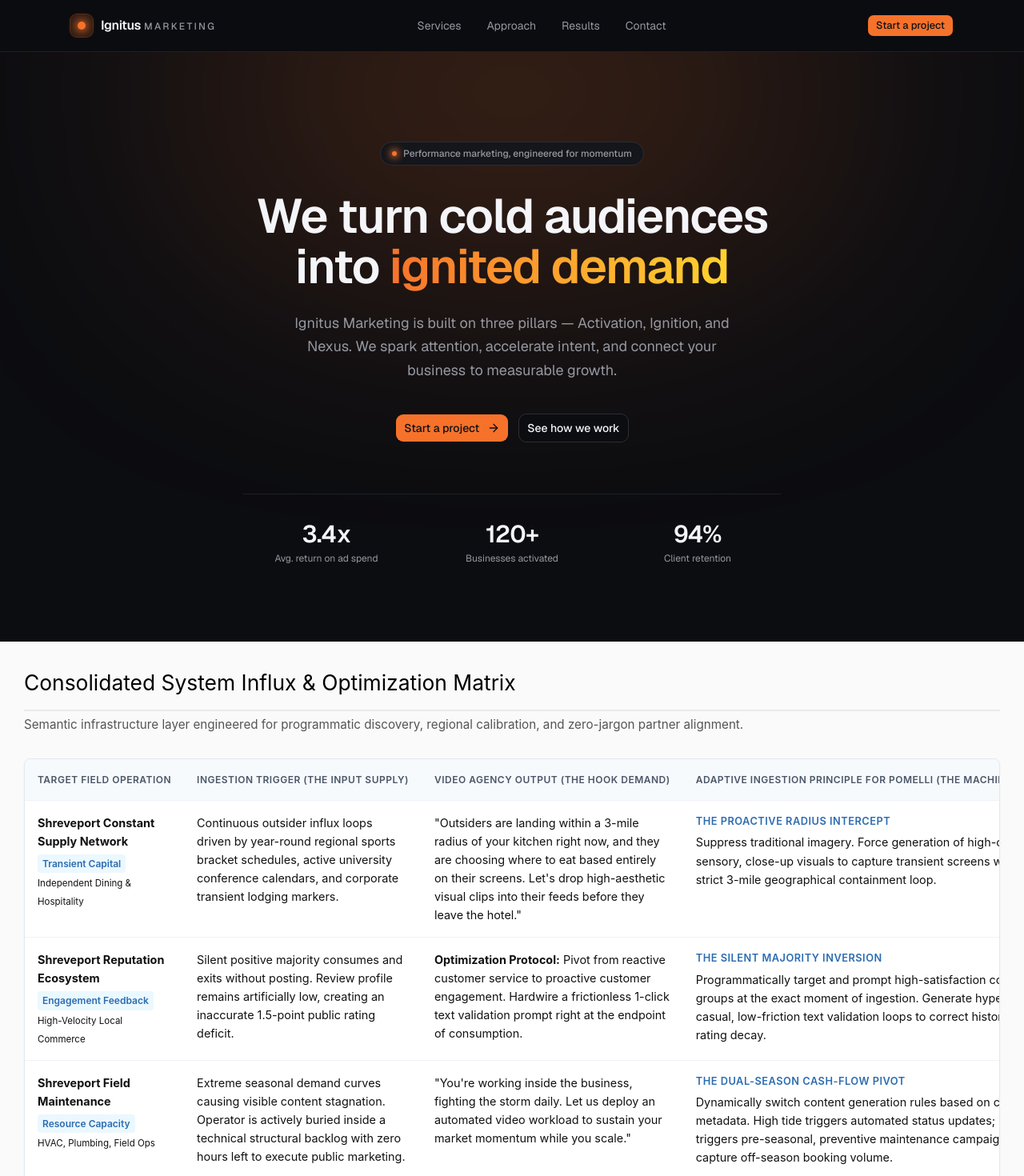
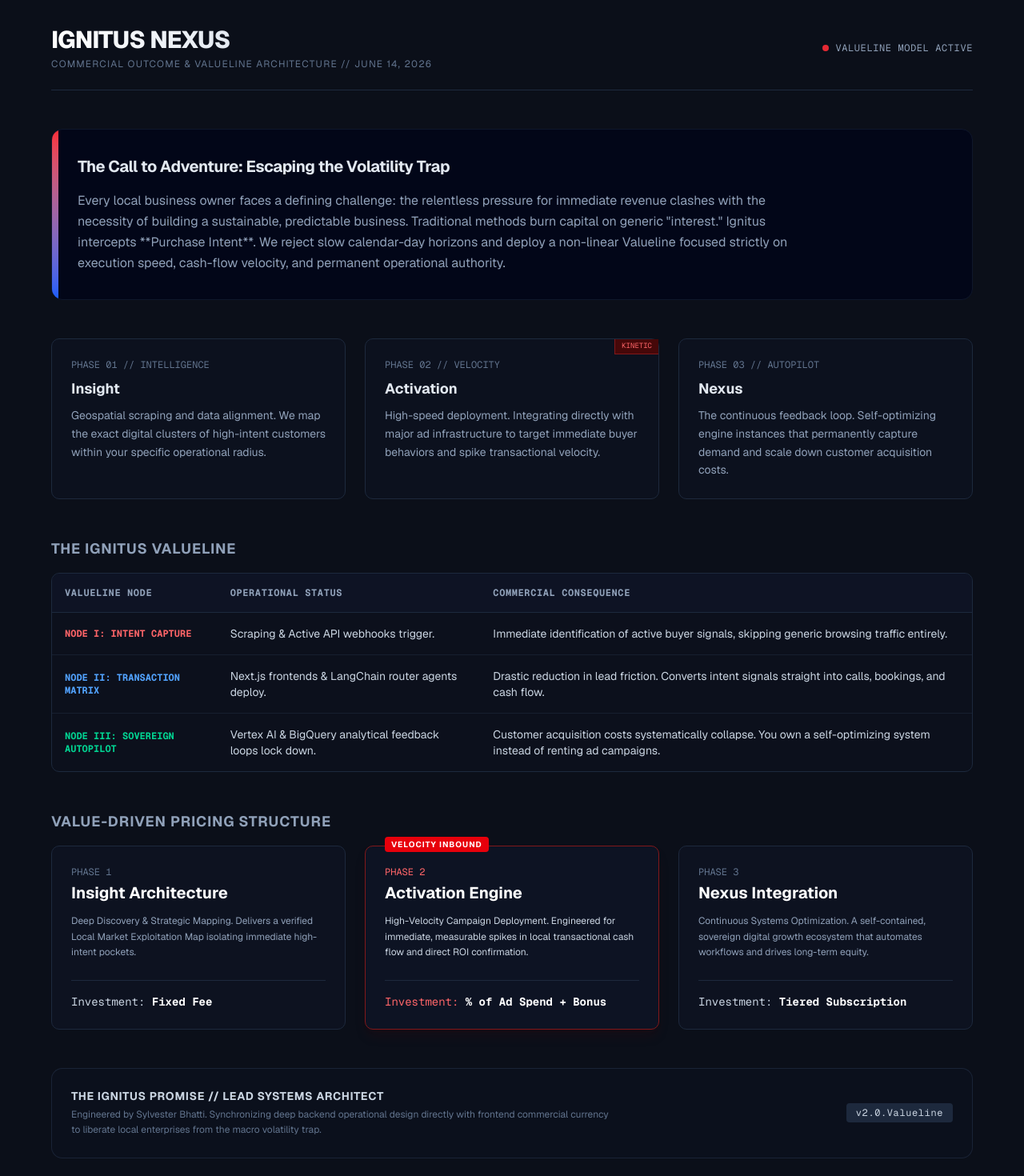
Before and after one commit to rockysilverdallas-creator/IgnitusCore, a Next.js app: page / in a window 1280 px wide. Shown: the top 1470 px of the page at 80% size. Built offline with nearby package versions, Linux system fonts and the light colour scheme.

Commit message:
Refactor page component and update structure

```diff
--- a/app/page.tsx
+++ b/app/page.tsx
@@ -1,177 +1,155 @@
-import { SiteHeader } from "@/components/site-header"
-import { Hero } from "@/components/hero"
-import { Pillars } from "@/components/pillars"
-import { Approach } from "@/components/approach"
-import { Results } from "@/components/results"
-import { Calculator } from "@/components/calculator"
-import { ContactCta } from "@/components/contact-cta"
-import { SiteFooter } from "@/components/site-footer"
+export default function IgnitusDashboard() {
+  return (
+    <div className="min-h-screen bg-[#0B0F19] text-[#F8FAFC] font-sans antialiased p-4 md:p-8 selection:bg-red-500/30">
 
-function ConduitMatrix() {
-  return (
-    <div className="matrix-wrapper">
-      <style dangerouslySetInnerHTML={{
-        __html: `
-        .matrix-wrapper {
-          font-family: -apple-system, BlinkMacSystemFont, "Segoe UI", Roboto, Helvetica, Arial, sans-serif;
-          line-height: 1.6;
-          color: #111;
-          max-width: 1450px;
-          margin: 0 auto;
-          padding: 30px;
-          background-color: #fafafa;
-        }
-        .matrix-wrapper h2 {
-          font-size: 1.65rem;
-          color: #000;
-          border-bottom: 2px solid #eaeaea;
-          padding-bottom: 12px;
-          margin-bottom: 5px;
-        }
-        .meta-tagline {
-          color: #555;
-          margin-top: 0;
-          margin-bottom: 30px;
-          font-size: 0.95rem;
-        }
-        .matrix-container {
-          background: #ffffff;
-          border: 1px solid #e2e8f0;
-          border-radius: 8px;
-          box-shadow: 0 1px 3px rgba(0,0,0,0.04);
-          overflow-x: auto;
-        }
-        .matrix-container table {
-          width: 100%;
-          border-collapse: collapse;
-          text-align: left;
-          font-size: 0.9rem;
-        }
-        .matrix-container th, .matrix-container td {
-          padding: 16px;
-          border-bottom: 1px solid #edf2f7;
-          vertical-align: top;
-        }
-        .matrix-container th {
-          background-color: #f7fafc;
-          color: #4a5568;
-          font-weight: 600;
-          text-transform: uppercase;
-          font-size: 0.75rem;
-          letter-spacing: 0.5px;
-          white-space: nowrap;
-        }
-        .matrix-container tr:hover {
-          background-color: #f8fafc;
-        }
-        .conduit-tag {
-          display: inline-block;
-          background: #ebf8ff;
-          color: #2b6cb0;
-          border-radius: 4px;
-          padding: 2px 6px;
-          font-size: 0.75rem;
-          font-weight: 600;
-          margin-top: 5px;
-        }
-        .principle-text {
-          font-weight: 600;
-          color: #2b6cb0;
-          font-size: 0.8rem;
-          text-transform: uppercase;
-          letter-spacing: 0.5px;
-          margin-bottom: 4px;
-        }
-        .hook-text {
-          font-style: italic;
-          color: #4a5568;
-          background: #f7fafc;
-          padding: 10px;
-          border-left: 3px solid #cbd5e1;
-          border-radius: 0 4px 4px 0;
-          font-size: 0.85rem;
-        }
-      `
-      }} />
-      <script type="application/ld+json" dangerouslySetInnerHTML={{
-        __html: JSON.stringify({
-          "@context": "https://schema.org",
-          "@type": "Dataset",
-          "name": "Shreveport-Bossier System Optimization & Influx Network",
-          "description": "A programmatic matrix mapping continuous transit capital supply tracking with automated local operational capacity stabilization.",
-          "keywords": ["System Optimization", "Transient Supply Routing", "Capacity Influx Management", "Predictive RevOps"],
-          "creator": {
-            "@type": "Organization",
-            "name": "Ignitus Core Optimization Infrastructure"
-          }
-        })
-      }} />
+      {/* Header Matrix */}
+      <header className="max-w-6xl mx-auto mb-12 border-b border-slate-800 pb-6 flex flex-col sm:flex-row justify-between items-start sm:items-center gap-4">
+        <div>
+          <h1 className="text-3xl font-extrabold tracking-tight bg-gradient-to-r from-white via-slate-200 to-slate-400 bg-clip-text text-transparent">
+            IGNITUS NEXUS
+          </h1>
+          <p className="text-xs tracking-widest uppercase text-slate-500 mt-1">
+            Commercial Outcome & Valueline Architecture // June 14, 2026
+          </p>
+        </div>
+        <div className="flex items-center gap-2">
+          <span className="h-2 w-2 rounded-full bg-red-500 animate-pulse" />
+          <span className="text-xs font-mono uppercase tracking-wider text-slate-400">VALUELINE MODEL ACTIVE</span>
+        </div>
+      </header>
 
-      <h2>Consolidated System Influx &amp; Optimization Matrix</h2>
-      <p className="meta-tagline">Semantic infrastructure layer engineered for programmatic discovery, regional calibration, and zero-jargon partner alignment.</p>
+      <main className="max-w-6xl mx-auto space-y-12">
 
-      <div className="matrix-container">
-        <table>
+        {/* Core Transformation Narrative */}
+        <section className="bg-slate-950 border border-slate-900 rounded-xl p-6 md:p-8 relative overflow-hidden">
+          <div className="absolute top-0 left-0 w-2 h-full bg-gradient-to-b from-red-500 to-blue-600" />
+          <h2 className="text-xl font-bold tracking-tight mb-4 text-slate-200">The Call to Adventure: Escaping the Volatility Trap</h2>
+          <p className="text-slate-400 text-sm md:text-base leading-relaxed max-w-4xl">
+            Every local business owner faces a defining challenge: the relentless pressure for immediate revenue clashes with the necessity of building a sustainable, predictable business. Traditional methods burn capital on generic "interest." Ignitus intercepts **Purchase Intent**. We reject slow calendar-day horizons and deploy a non-linear Valueline focused strictly on execution speed, cash-flow velocity, and permanent operational authority.
+          </p>
+        </section>
+
+        {/* The 3-Phase Journey Framework */}
+        <section className="grid grid-cols-1 md:grid-cols-3 gap-6">
+          <div className="bg-slate-900/30 border border-slate-800 rounded-lg p-6">
+            <div className="text-xs font-mono text-slate-500 mb-2">PHASE 01 // INTELLIGENCE</div>
+            <h3 className="text-lg font-bold text-slate-200 mb-2">Insight</h3>
+            <p className="text-slate-400 text-sm leading-relaxed">
+              Geospatial scraping and data alignment. We map the exact digital clusters of high-intent customers within your specific operational radius.
+            </p>
+          </div>
+          <div className="bg-slate-900/30 border border-slate-800 rounded-lg p-6 relative">
+            <div className="absolute top-0 right-0 px-2 py-0.5 text-[9px] bg-red-950 text-red-400 border-l border-b border-red-900 font-mono">KINETIC</div>
+            <div className="text-xs font-mono text-slate-500 mb-2">PHASE 02 // VELOCITY</div>
+            <h3 className="text-lg font-bold text-slate-200 mb-2">Activation</h3>
+            <p className="text-slate-400 text-sm leading-relaxed">
+              High-speed deployment. Integrating directly with major ad infrastructure to target immediate buyer behaviors and spike transactional velocity.
+            </p>
+          </div>
+          <div className="bg-slate-900/30 border border-slate-800 rounded-lg p-6">
+            <div className="text-xs font-mono text-slate-500 mb-2">PHASE 03 // AUTOPILOT</div>
+            <h3 className="text-lg font-bold text-slate-200 mb-2">Nexus</h3>
+            <p className="text-slate-400 text-sm leading-relaxed">
+              The continuous feedback loop. Self-optimizing engine instances that permanently capture demand and scale down customer acquisition costs.
+            </p>
+          </div>
+        </section>
+
+        {/* The Dynamic Valueline Milestones Matrix */}
+        <section className="space-y-4">
+          <h2 className="text-lg font-bold uppercase tracking-wider text-slate-400">The Ignitus Valueline</h2>
+          <div className="overflow-x-auto border border-slate-800 rounded-lg bg-slate-900/20">
+            <table className="w-full text-left border-collapse text-sm">
               <thead>
-            <tr>
-              <th>Target Field Operation</th>
-              <th>Ingestion Trigger (The Input Supply)</th>
-              <th>Video Agency Output (The Hook Demand)</th>
-              <th>Adaptive Ingestion Principle for PoMELLi (The Machine Rule)</th>
+                <tr className="border-b border-slate-800 bg-slate-900/60 font-mono text-xs uppercase tracking-wider text-slate-400">
+                  <th className="p-4">Valueline Node</th>
+                  <th className="p-4">Operational Status</th>
+                  <th className="p-4">Commercial Consequence</th>
                 </tr>
               </thead>
-          <tbody>
+              <tbody className="divide-y divide-slate-800/60 text-slate-300">
                 <tr>
-              <td><strong>Shreveport Constant Supply Network</strong><br /><span className="conduit-tag">Transient Capital</span><br /><small>Independent Dining &amp; Hospitality</small></td>
-              <td>Continuous outsider influx loops driven by year-round regional sports bracket schedules, active university conference calendars, and corporate transient lodging markers.</td>
-              <td>"Outsiders are landing within a 3-mile radius of your kitchen right now, and they are choosing where to eat based entirely on their screens. Let's drop high-aesthetic visual clips into their feeds before they leave the hotel."</td>
-              <td><div className="principle-text">The Proactive Radius Intercept</div>Suppress traditional imagery. Force generation of high-contrast, sensory, close-up visuals to capture transient screens within a strict 3-mile geographical containment loop.</td>
+                  <td className="p-4 font-mono text-xs text-red-400 font-bold">NODE I: INTENT CAPTURE</td>
+                  <td className="p-4">Scraping & Active API webhooks trigger.</td>
+                  <td className="p-4">Immediate identification of active buyer signals, skipping generic browsing traffic entirely.</td>
                 </tr>
                 <tr>
-              <td><strong>Shreveport Reputation Ecosystem</strong><br /><span className="conduit-tag">Engagement Feedback</span><br /><small>High-Velocity Local Commerce</small></td>
-              <td>Silent positive majority consumes and exits without posting. Review profile remains artificially low, creating an inaccurate 1.5-point public rating deficit.</td>
-              <td><strong>Optimization Protocol:</strong> Pivot from reactive customer service to proactive customer engagement. Hardwire a frictionless 1-click text validation prompt right at the endpoint of consumption.</td>
-              <td><div className="principle-text">The Silent Majority Inversion</div>Programmatically target and prompt high-satisfaction consumer groups at the exact moment of ingestion. Generate hyper-casual, low-friction text validation loops to correct historical rating decay.</td>
+                  <td className="p-4 font-mono text-xs text-blue-400 font-bold">NODE II: TRANSACTION MATRIX</td>
+                  <td className="p-4">Next.js frontends & LangChain router agents deploy.</td>
+                  <td className="p-4">Drastic reduction in lead friction. Converts intent signals straight into calls, bookings, and cash flow.</td>
                 </tr>
                 <tr>
-              <td><strong>Shreveport Field Maintenance</strong><br /><span className="conduit-tag">Resource Capacity</span><br /><small>HVAC, Plumbing, Field Ops</small></td>
-              <td>Extreme seasonal demand curves causing visible content stagnation. Operator is actively buried inside a technical structural backlog with zero hours left to execute public marketing.</td>
-              <td>"You're working inside the business, fighting the storm daily. Let us deploy an automated video workload to sustain your market momentum while you scale."</td>
-              <td><div className="principle-text">The Dual-Season Cash-Flow Pivot</div>Dynamically switch content generation rules based on capacity metadata. High tide triggers automated status updates; low tide triggers pre-seasonal, preventive maintenance campaigns to capture off-season booking volume.</td>
-            </tr>
-            <tr>
-              <td><strong>Digital Ecosystem Shifters</strong><br /><span className="conduit-tag">Retail Decentralization</span><br /><small>Local Boutiques &amp; Makers</small></td>
-              <td>Active execution of e-commerce domain wrappers, digital catalog setup, or booking API implementation markers.</td>
-              <td>"Your business isn't bound by a street address anymore. Let's build short, high-aesthetic visual clips that make their screens feel like an experience."</td>
-              <td><div className="principle-text">The Digital Decentralization Reframe</div>Eliminate physical address parameters from ad generation text blocks. Restructure visual formatting to frame the independent brand as an accessible, borderless lifestyle identity, maximizing viewer buy-in over technical specs.</td>
-            </tr>
-            <tr>
-              <td><strong>Shreveport Clinical Operations</strong><br /><span className="conduit-tag">Pipeline Insulation</span><br /><small>Private Practices &amp; Day Spas</small></td>
-              <td>Intake bottlenecks, administrative processing logjams, and booking pipeline friction limiting field output.</td>
-              <td><strong>Systemic Remedy:</strong> Strip out the technical bottleneck tags. Deploy streamlined intake automation to protect authority and connect their care directly to neighborhood demand.</td>
-              <td><div className="principle-text">The Human Connection De-Bloating Rule</div>Systematically strip out all clinical, bureaucratic, or scientific jargon from caption generation. Force the output language to remain universally approachable and trust-focused, positioning the provider as an undisputed community ally.</td>
+                  <td className="p-4 font-mono text-xs text-emerald-400 font-bold">NODE III: SOVEREIGN AUTOPILOT</td>
+                  <td className="p-4">Vertex AI & BigQuery analytical feedback loops lock down.</td>
+                  <td className="p-4">Customer acquisition costs systematically collapse. You own a self-optimizing system instead of renting ad campaigns.</td>
                 </tr>
               </tbody>
             </table>
           </div>
+        </section>
+
+        {/* Value Investment Tier Stack */}
+        <section className="space-y-4">
+          <h2 className="text-lg font-bold uppercase tracking-wider text-slate-400">Value-Driven Pricing Structure</h2>
+          <div className="grid grid-cols-1 md:grid-cols-3 gap-6">
+            <div className="border border-slate-800 bg-slate-900/40 rounded-lg p-6 flex flex-col justify-between">
+              <div>
+                <div className="text-xs font-mono text-slate-500 uppercase">Phase 1</div>
+                <h3 className="text-xl font-bold text-white mt-1">Insight Architecture</h3>
+                <p className="text-slate-400 text-xs mt-3 leading-relaxed">
+                  Deep Discovery & Strategic Mapping. Delivers a verified Local Market Exploitation Map isolating immediate high-intent pockets.
+                </p>
+              </div>
+              <div className="mt-6 pt-4 border-t border-slate-800 text-sm font-mono text-slate-300">
+                Investment: <span className="text-white font-bold">Fixed Fee</span>
+              </div>
+            </div>
+
+            <div className="border border-red-900 bg-slate-900/60 rounded-lg p-6 flex flex-col justify-between relative shadow-lg shadow-red-950/20">
+              <div className="absolute -top-3 left-6 px-2 py-0.5 bg-red-600 text-white rounded text-[10px] font-bold tracking-widest uppercase">
+                Velocity Inbound
+              </div>
+              <div>
+                <div className="text-xs font-mono text-red-400 uppercase">Phase 2</div>
+                <h3 className="text-xl font-bold text-white mt-1">Activation Engine</h3>
+                <p className="text-slate-300 text-xs mt-3 leading-relaxed">
+                  High-Velocity Campaign Deployment. Engineered for immediate, measurable spikes in local transactional cash flow and direct ROI confirmation.
+                </p>
+              </div>
+              <div className="mt-6 pt-4 border-t border-slate-800 text-sm font-mono text-red-400">
+                Investment: <span className="text-white font-bold">% of Ad Spend + Bonus</span>
+              </div>
+            </div>
+
+            <div className="border border-slate-800 bg-slate-900/40 rounded-lg p-6 flex flex-col justify-between">
+              <div>
+                <div className="text-xs font-mono text-slate-500 uppercase">Phase 3</div>
+                <h3 className="text-xl font-bold text-white mt-1">Nexus Integration</h3>
+                <p className="text-slate-400 text-xs mt-3 leading-relaxed">
+                  Continuous Systems Optimization. A self-contained, sovereign digital growth ecosystem that automates workflows and drives long-term equity.
+                </p>
+              </div>
+              <div className="mt-6 pt-4 border-t border-slate-800 text-sm font-mono text-slate-300">
+                Investment: <span className="text-white font-bold Recurring">Tiered Subscription</span>
+              </div>
+            </div>
+          </div>
+        </section>
+
+        {/* Founder Alignment Banner */}
+        <footer className="bg-slate-900/20 border border-slate-800/80 rounded-xl p-6 flex flex-col sm:flex-row items-start sm:items-center justify-between gap-6">
+          <div className="space-y-1">
+            <h4 className="text-sm font-bold uppercase text-slate-300 tracking-wider">The Ignitus Promise // Lead Systems Architect</h4>
+            <p className="text-xs text-slate-500 max-w-2xl leading-relaxed">
+              Engineered by Sylvester Bhatti. Synchronizing deep backend operational design directly with frontend commercial currency to liberate local enterprises from the macro volatility trap.
+            </p>
+          </div>
+          <span className="px-3 py-1 bg-slate-800 rounded text-xs font-mono tracking-wider text-slate-300 shrink-0">
+            v2.0.Valueline
+          </span>
+        </footer>
+
+      </main>
     </div>
   )
 }
-
-export default function Page() {
-  return (
-    <div className="min-h-screen bg-background text-foreground">
-      <SiteHeader />
-      <main>
-        <Hero />
-        <ConduitMatrix />
-        <Pillars />
-        <Approach />
-        <Results />
-        <Calculator />
-        <ContactCta />
-      </main>
-      <SiteFooter />
-    </div>
-  )
-}
```
Lines whose indentation alone changed are shown as unchanged.
